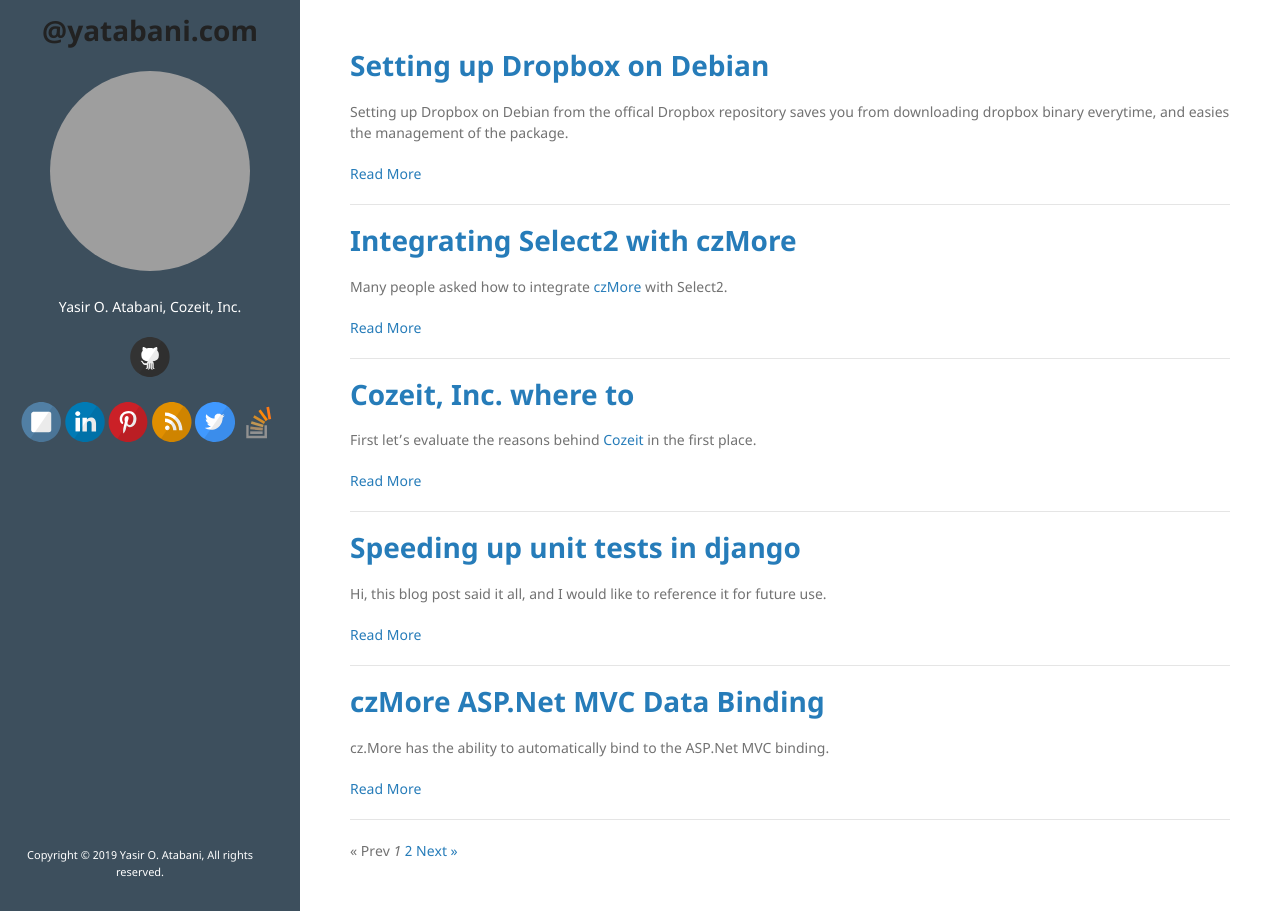
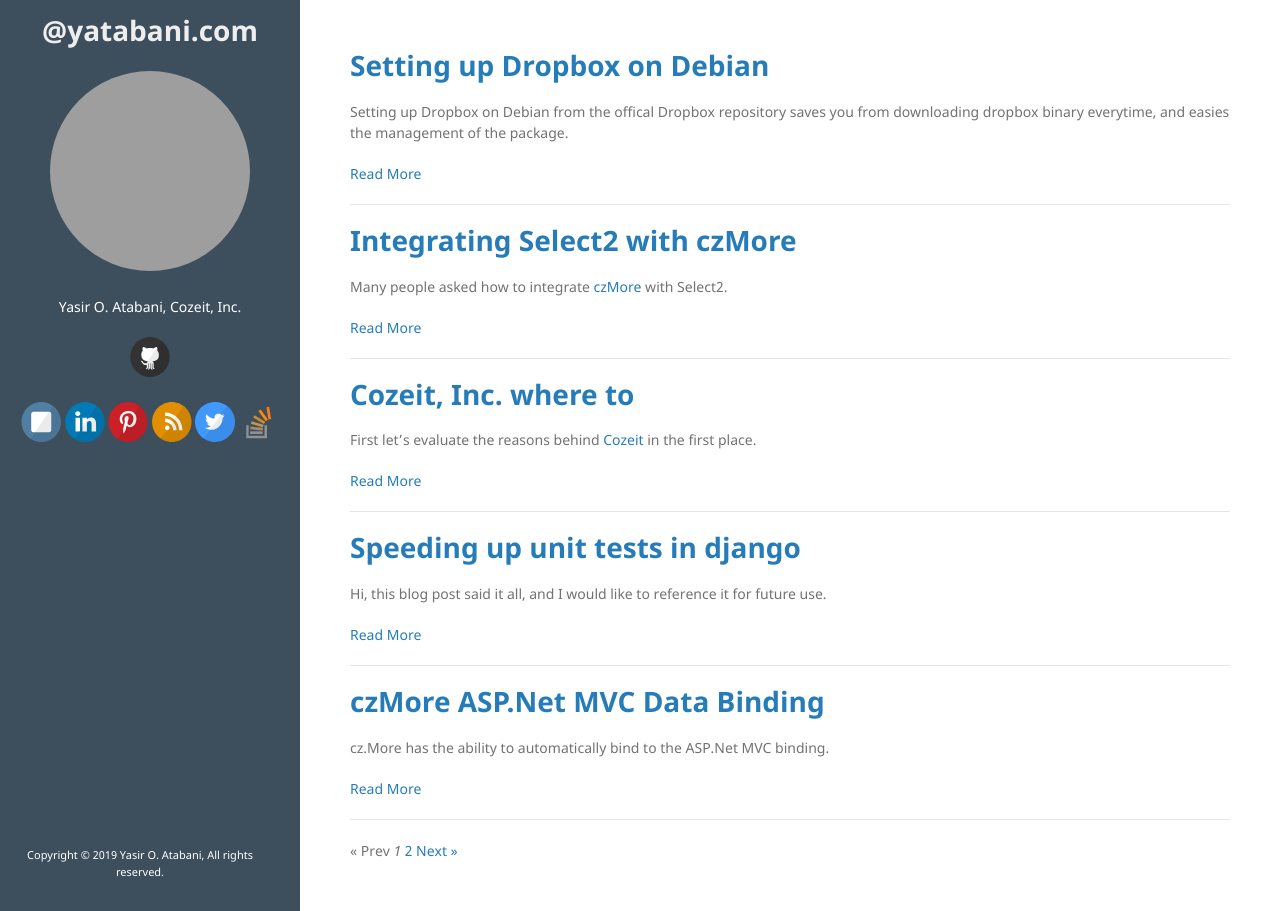
Before and after one commit to yatabani/yatabani.github.io, a Jekyll site: the page built from index.html, in a window 1280 px wide. Built offline with Jekyll 4.4.1, drawn with Linux system fonts in a browser that asks for light colours; the list of posts is cut into pages by our own code; grey boxes are pictures that could not be loaded.

Commit message:
Update jekyll-theme-minimal.scss

```diff
--- a/_sass/jekyll-theme-minimal.scss
+++ b/_sass/jekyll-theme-minimal.scss
@@ -172,8 +172,8 @@ header ul a strong {
   color:#222;
 }
 
-header a hr {
-  color:#fff;
+header a h1 {
+  color:#eee;
 }
 
 section {
```
